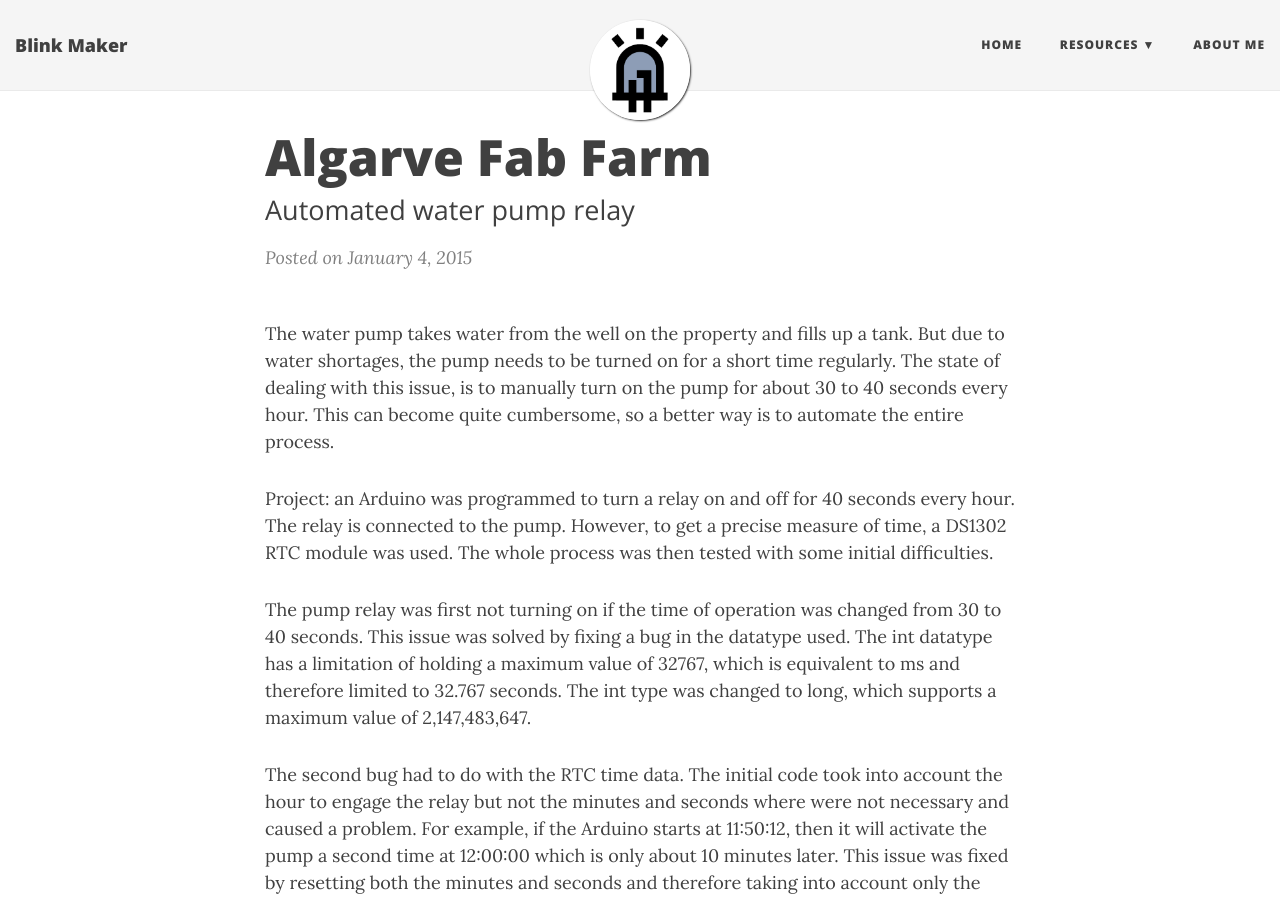
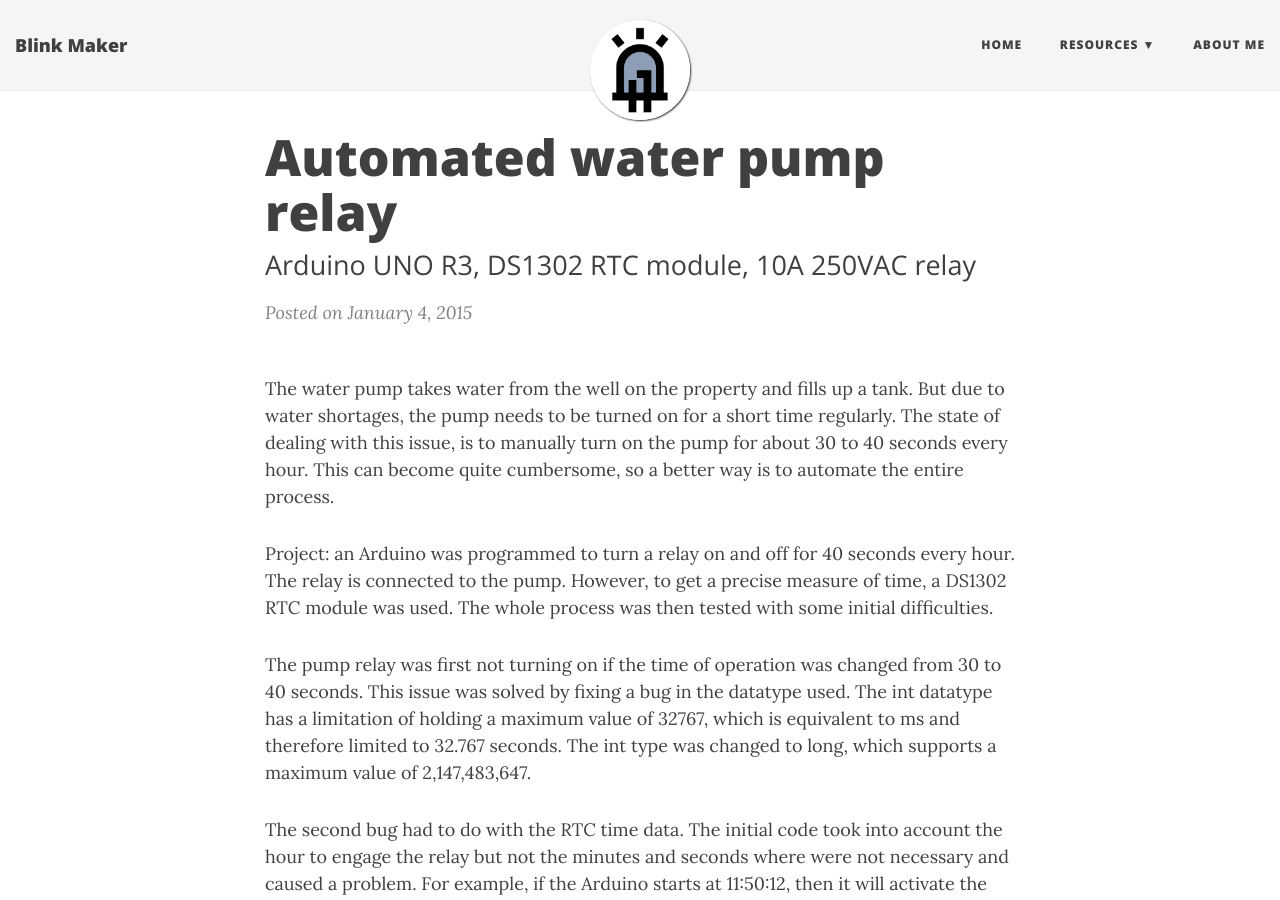
Before and after one commit to blinkmaker/blinkmaker.github.io, a Jekyll site: the page built from _posts/2015-01-04-first-post.md, in a window 1280 px wide and 900 px high. Built offline with Jekyll 4.4.1, drawn with Linux system fonts in a browser that asks for light colours; nearby versions of some CDN libraries.

Commit message:
Update 2015-01-04-first-post.md

```diff
--- a/_posts/2015-01-04-first-post.md
+++ b/_posts/2015-01-04-first-post.md
@@ -1,7 +1,7 @@
 ---
 layout: post
-title: Algarve Fab Farm
-subtitle: Automated water pump relay
+title: Automated water pump relay
+subtitle: Arduino UNO R3, DS1302 RTC module, 10A 250VAC relay
 ---
 
 The water pump takes water from the well on the property and fills up a tank. But due to water shortages, the pump needs to be turned on for a short time regularly. The state of dealing with this issue, is to manually turn on the pump for about 30 to 40 seconds every hour. This can become quite cumbersome, so a better way is to automate the entire process.
```
